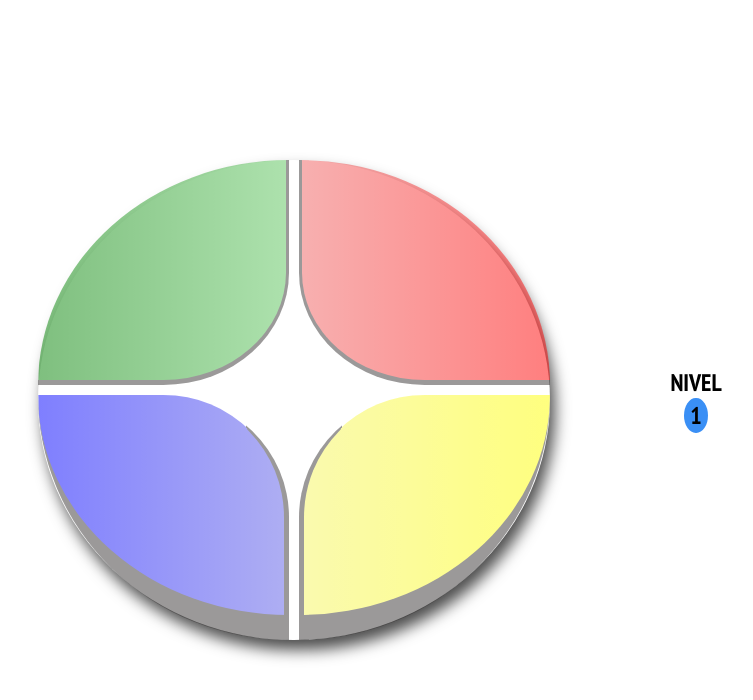
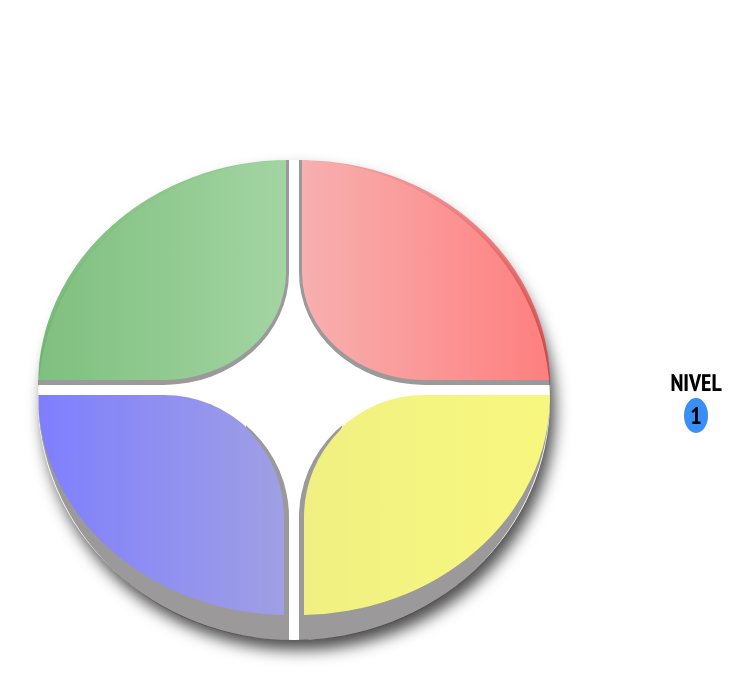
Before and after one commit to tabsturmab/genesis-dio, a plain HTML site: page index.html in a window 1280 px wide. Shown: the whole page, without its empty margins (200-953 px from the left). Drawn offline with Linux system fonts and the light colour scheme.

Commit message:
Correcões nas cores

```diff
--- a/css/main.css
+++ b/css/main.css
@@ -33,7 +33,7 @@ main {
 
 .green {
     grid-area: green;
-    background:linear-gradient(to left,rgb(92, 196, 92), green);
+    background:linear-gradient(to left,rgb(71, 170, 71), green);
     opacity: 0.5;
     border-top-left-radius: 100%;
     border-bottom-right-radius: 50%;
@@ -55,7 +55,7 @@ main {
 
 .blue {
     grid-area: blue;
-    background: linear-gradient(to left, rgb(94, 94, 231),blue);
+    background: linear-gradient(to left, rgb(65, 65, 202),blue);
     opacity: 0.5;
     border-bottom-left-radius: 100%;
     border-top-right-radius: 50%;
@@ -66,7 +66,7 @@ main {
 
 .yellow {
     grid-area: yellow;
-    background:linear-gradient(to right,rgb(245, 245, 95),yellow);
+    background:linear-gradient(to right,rgb(226, 226, 6),rgb(240, 240, 2));
     opacity: 0.5;
     border-bottom-right-radius: 100%;
     border-top-left-radius: 50%;
@@ -97,7 +97,7 @@ main {
 
 .box__alert button {
     width: 50%;
-    background-color:rgb(58, 143, 245);
+    background-color:rgb(3, 103, 226);
     color: black;
     border: none;
     border-radius: 5px;
```
Also changed, not shown: 1 other file.
